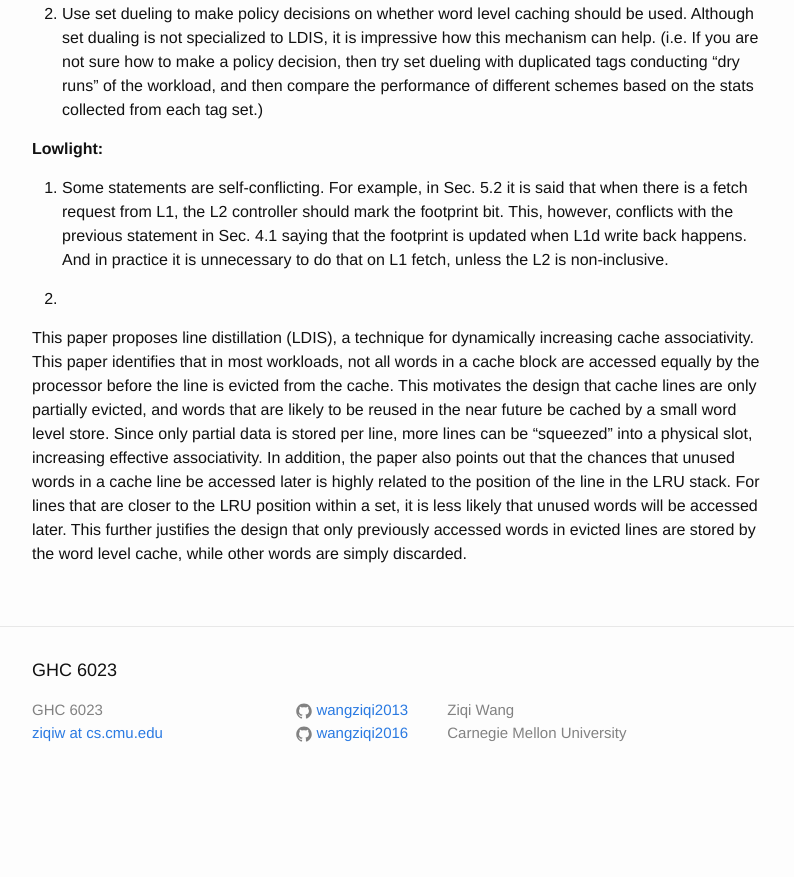
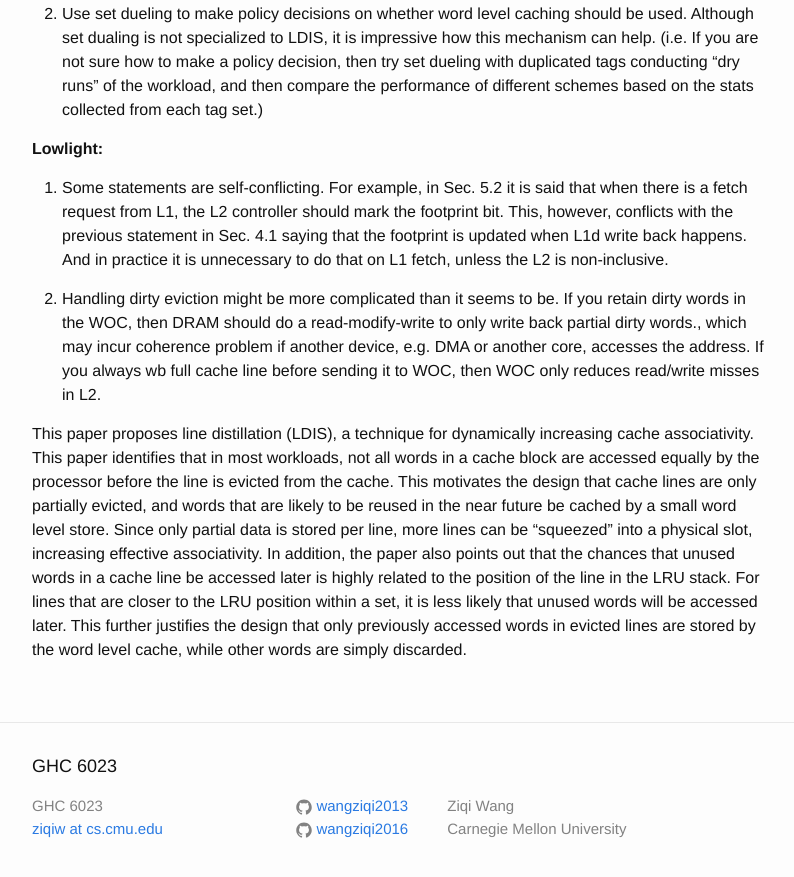
Before and after one commit to wangziqi2013/wangziqi2013.github.io, a Jekyll site: the page built from _posts/2020-07-02-ldis.markdown, in a window 1280 px wide and 900 px high, scrolled down 610 px. Shown: the top 877 px of the window, without its empty margins (238-1032 px from the left). Built offline with Jekyll 4.4.1, drawn with Linux system fonts in a browser that asks for light colours; before the commit the page ends 1414 px from its top, so only the background shows below that.

Commit message:
Adding lowlight

```diff
--- a/_posts/2020-07-02-ldis.markdown
+++ b/_posts/2020-07-02-ldis.markdown
@@ -30,7 +30,10 @@ version_mgmt:
    that the footprint is updated when L1d write back happens.
    And in practice it is unnecessary to do that on L1 fetch, unless the L2 is non-inclusive.
 
-2.
+2. Handling dirty eviction might be more complicated than it seems to be. If you retain dirty words in the WOC, then
+   DRAM should do a read-modify-write to only write back partial dirty words., which may incur coherence problem if
+   another device, e.g. DMA or another core, accesses the address.
+   If you always wb full cache line before sending it to WOC, then WOC only reduces read/write misses in L2.
 
 This paper proposes line distillation (LDIS), a technique for dynamically increasing cache associativity.
 This paper identifies that in most workloads, not all words in a cache block are accessed equally by the processor before
```
